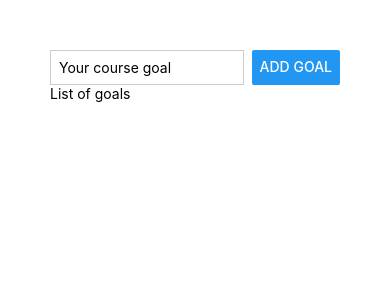
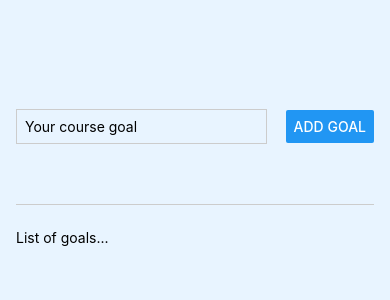
Before and after one commit to astas2286/react_native, a React Native app: screen / in a window 390 px wide. Shown: the top 300 px of the page. Built offline with nearby package versions, Linux system fonts and the light colour scheme.

Commit message:
no message

```diff
--- a/App.js
+++ b/App.js
@@ -8,8 +8,8 @@
         <TextInput style={styles.textInput} placeholder='Your course goal' />
         <Button title='Add goal' />
       </View>
-      <View>
-        <Text>List of goals</Text>
+      <View style={styles.goalsContainer}>
+        <Text>List of goals...</Text>
       </View>
     </View>
   );
@@ -17,17 +17,28 @@
 
 const styles = StyleSheet.create({
   appContainer: {
-    padding: 50,
+    flex: 1,
+    paddingTop: 50,
+    paddingHorizontal: 16,
+    backgroundColor:'#e8f4ff'
   },
   inputContainer: {
+    flex: 1,
     flexDirection: 'row',
     justifyContent: 'space-between',
+    alignItems: 'center',
+    marginBottom: 24,
+    borderBottomWidth: 1,
+    borderBlockEndColor: '#cccccc'
   },
   textInput: {
     borderWidth: 1,
     borderColor: '#cccccc',
-    width: '80%',
+    width: '70%',
     marginRight: 8,
     padding: 8
+  },
+  goalsContainer: {
+    flex: 4
   }
 });
```
